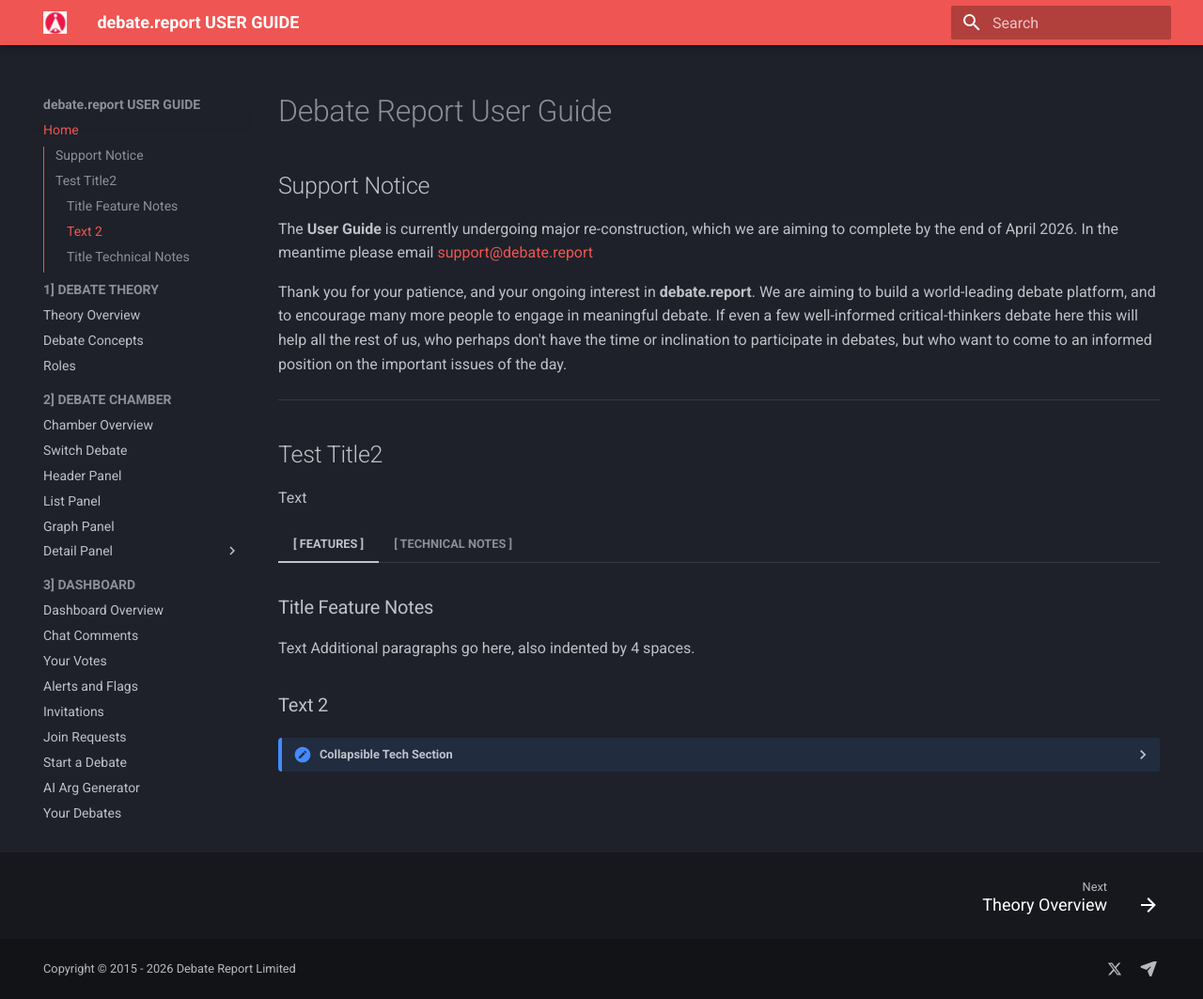
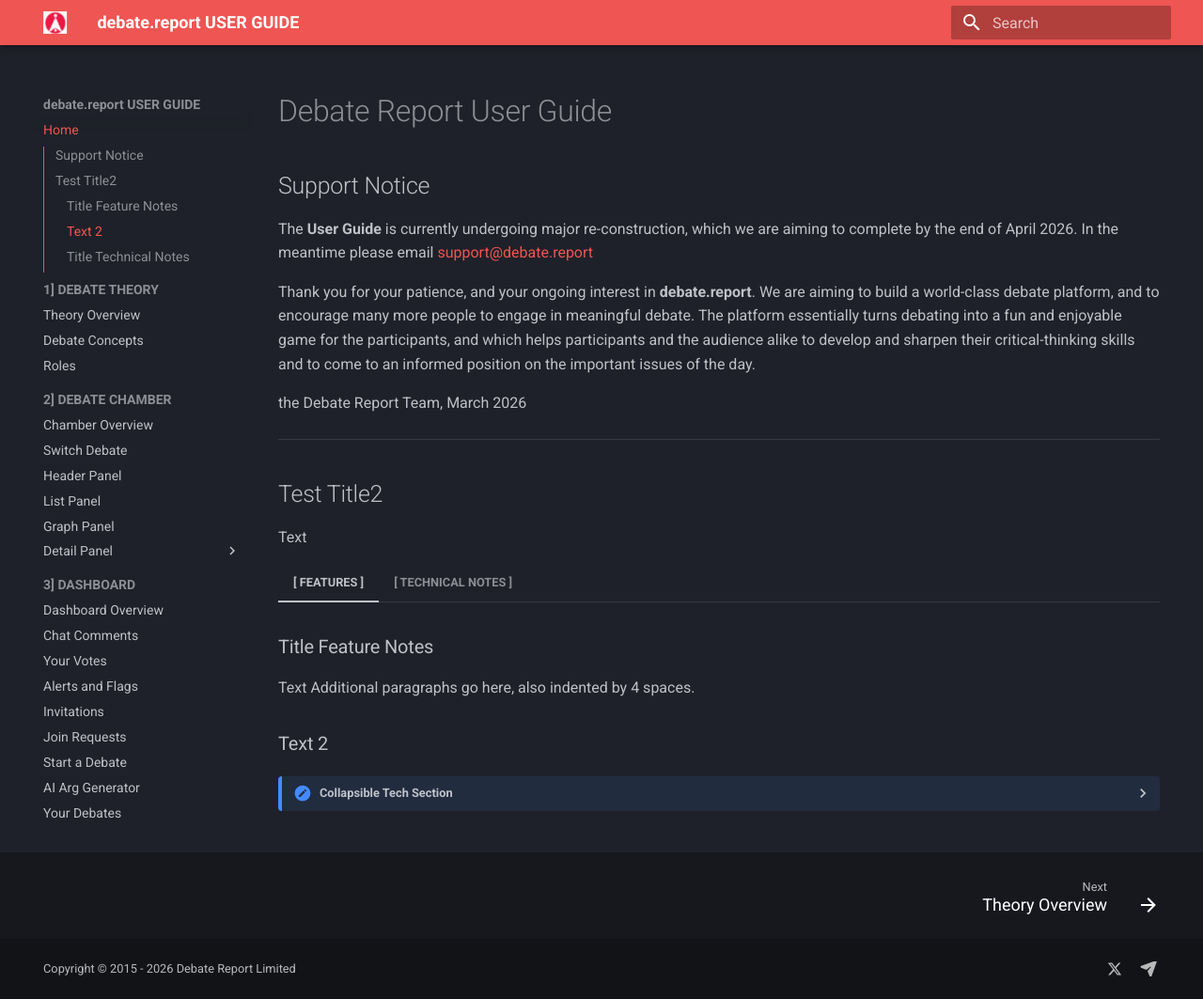
Before and after one commit to datweeds/debate, an MkDocs documentation site: the page built from docs/index.md, in a window 1280 px wide and 1063 px high. Shown: the whole window at 94% size. Built offline with MkDocs 1.6.1 and Material for MkDocs 9.7.7, drawn with Linux system fonts in a browser that asks for light colours.

Commit message:
Update index.md

```diff
--- a/docs/index.md
+++ b/docs/index.md
@@ -3,7 +3,9 @@
 ## Support Notice
 The **User Guide** is currently undergoing major re-construction, which we are aiming to complete by the end of April 2026. In the meantime please email [support@debate.report](mailto:support@debate.report)
 
-Thank you for your patience, and your ongoing interest in **debate.report**. We are aiming to build a world-leading debate platform, and to encourage many more people to engage in meaningful debate. If even a few well-informed critical-thinkers debate here this will help all the rest of us, who perhaps don't have the time or inclination to participate in debates, but who want to come to an informed position on the important issues of the day.
+Thank you for your patience, and your ongoing interest in **debate.report**. We are aiming to build a world-class debate platform, and to encourage many more people to engage in meaningful debate. The platform essentially turns debating into a fun and enjoyable game for the participants, and which helps participants and the audience alike to develop and sharpen their critical-thinking skills and to come to an informed position on the important issues of the day.
+
+the Debate Report Team, March 2026
 
 ---
 
```
